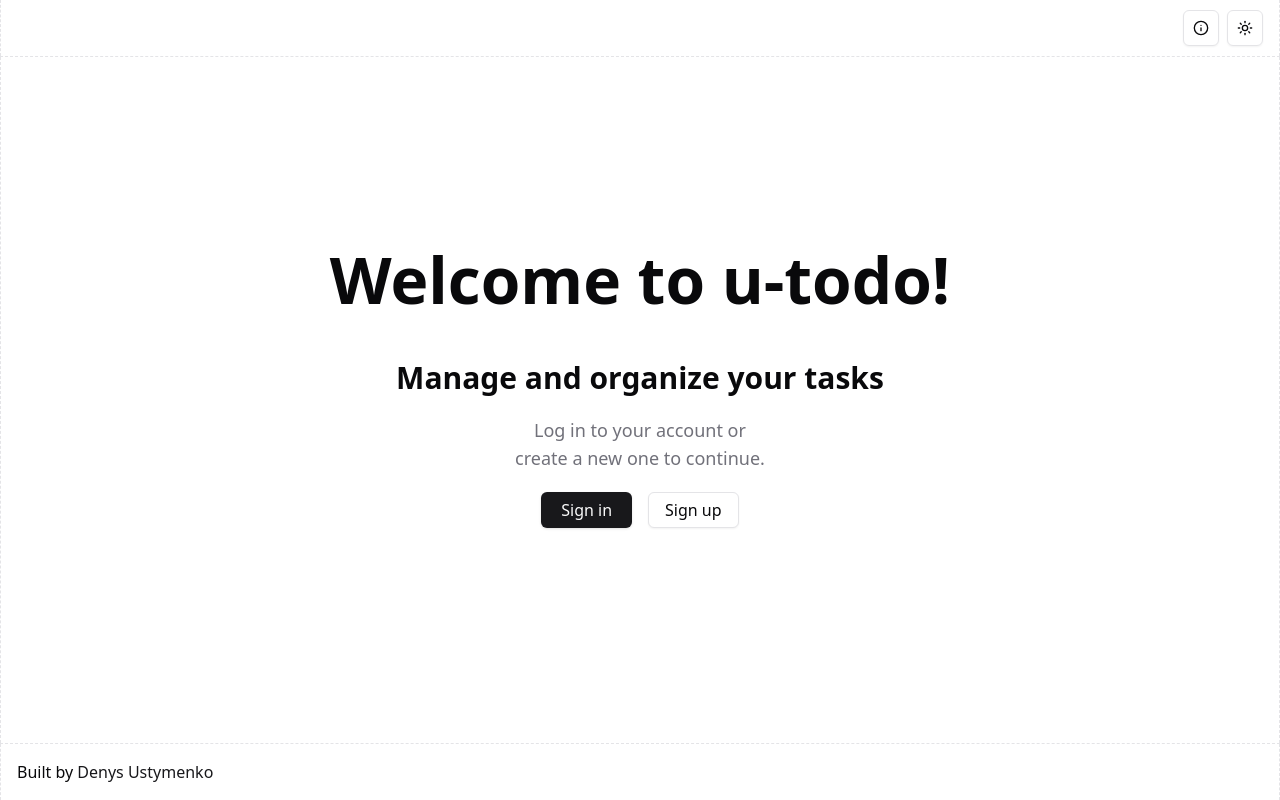
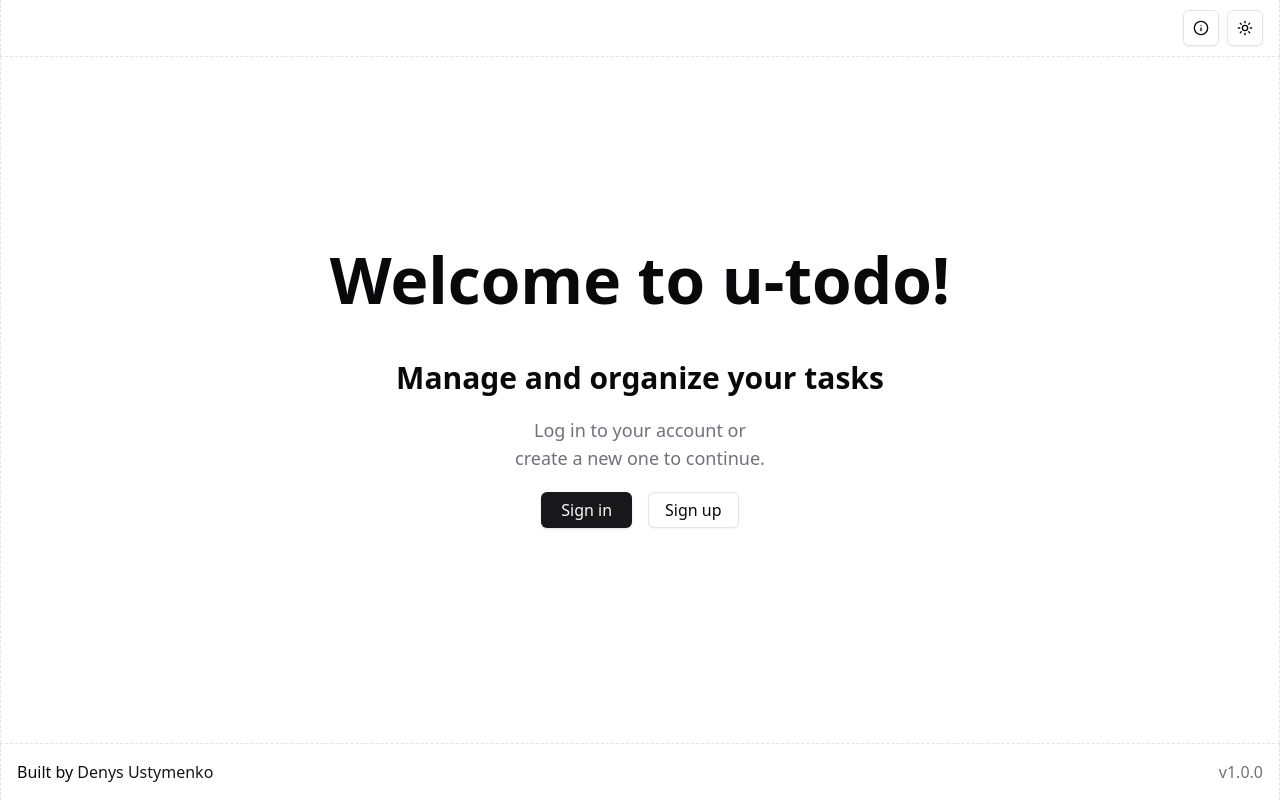
Before and after one commit to ustymenko-d/task-manager-monorepo, a Next.js app in the folder apps/web/: page / in a window 1280 px wide. Built offline with nearby package versions, Linux system fonts and the light colour scheme; no server answers; what react-google-recaptcha-v3 would draw is missing.

Commit message:
feat(web): added version to footer

```diff
--- a/apps/web/components/Footer.tsx
+++ b/apps/web/components/Footer.tsx
@@ -5,7 +5,7 @@ import { cn } from '@/lib/utils';
 
 const Footer = () => (
   <footer className="border-t border-dashed">
-    <div className="container flex flex-wrap px-2 py-4 mx-auto text-center border-dashed sm:border-x lg:px-4 text-balance gap-x-1">
+    <div className="container flex flex-wrap justify-between px-2 py-4 mx-auto text-center border-dashed sm:border-x lg:px-4 text-balance gap-x-1">
       <p className="text-base">
         Built&nbsp;by{' '}
         <Link
@@ -22,6 +22,7 @@ const Footer = () => (
           Denys Ustymenko
         </Link>
       </p>
+      <span className="text-muted-foreground">v1.0.0</span>
     </div>
   </footer>
 );
```
